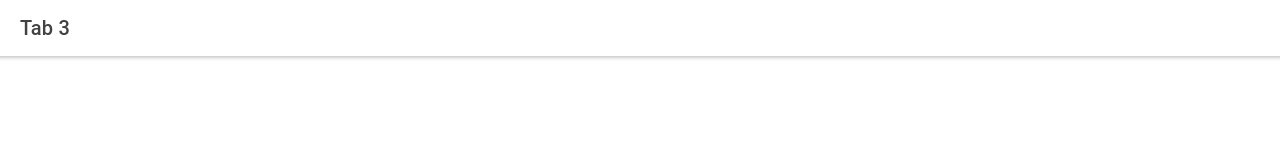
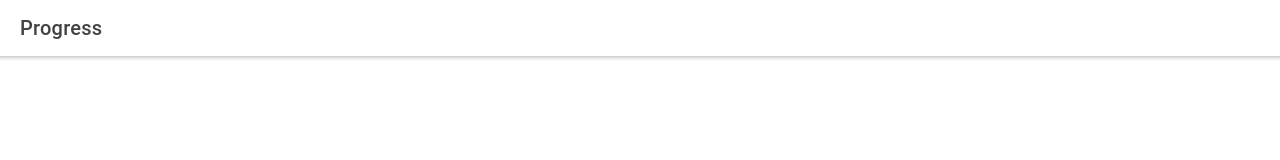
Before and after one commit to kevin-pietruszka/FlexBros, a React (Create React App) app: page /tab3 in a window 1280 px wide. Shown: the top 160 px of the page. Built offline with nearby package versions, Linux system fonts and the light colour scheme.

Commit message:
changed title from tab3 to progress

```diff
--- a/src/pages/Tab3.tsx
+++ b/src/pages/Tab3.tsx
@@ -6,7 +6,7 @@ const Tab3: React.FC = () => {
     <IonPage>
       <IonHeader>
         <IonToolbar>
-          <IonTitle>Tab 3</IonTitle>
+          <IonTitle>Progress</IonTitle>
         </IonToolbar>
       </IonHeader>
       <IonContent fullscreen>
```
